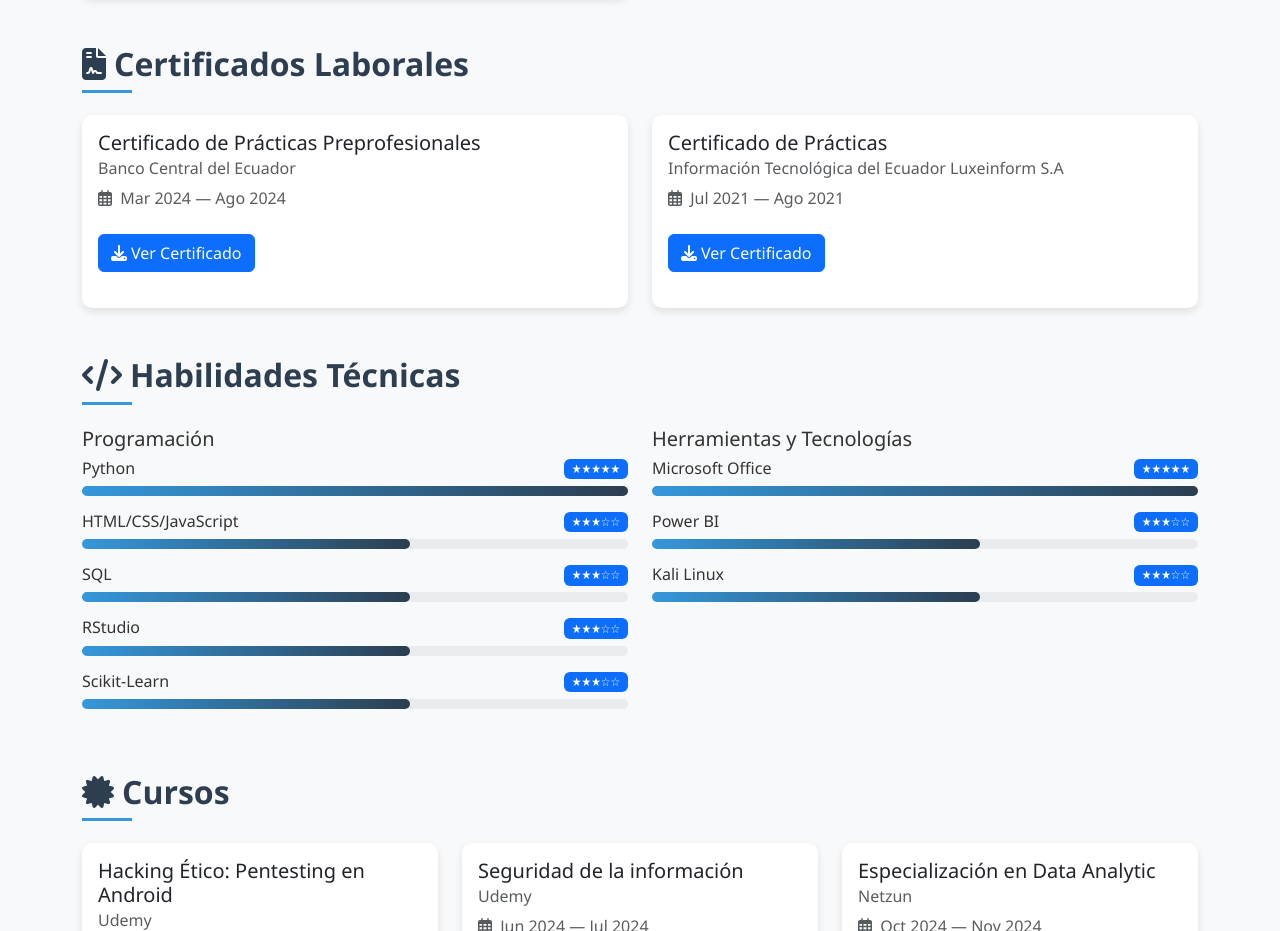
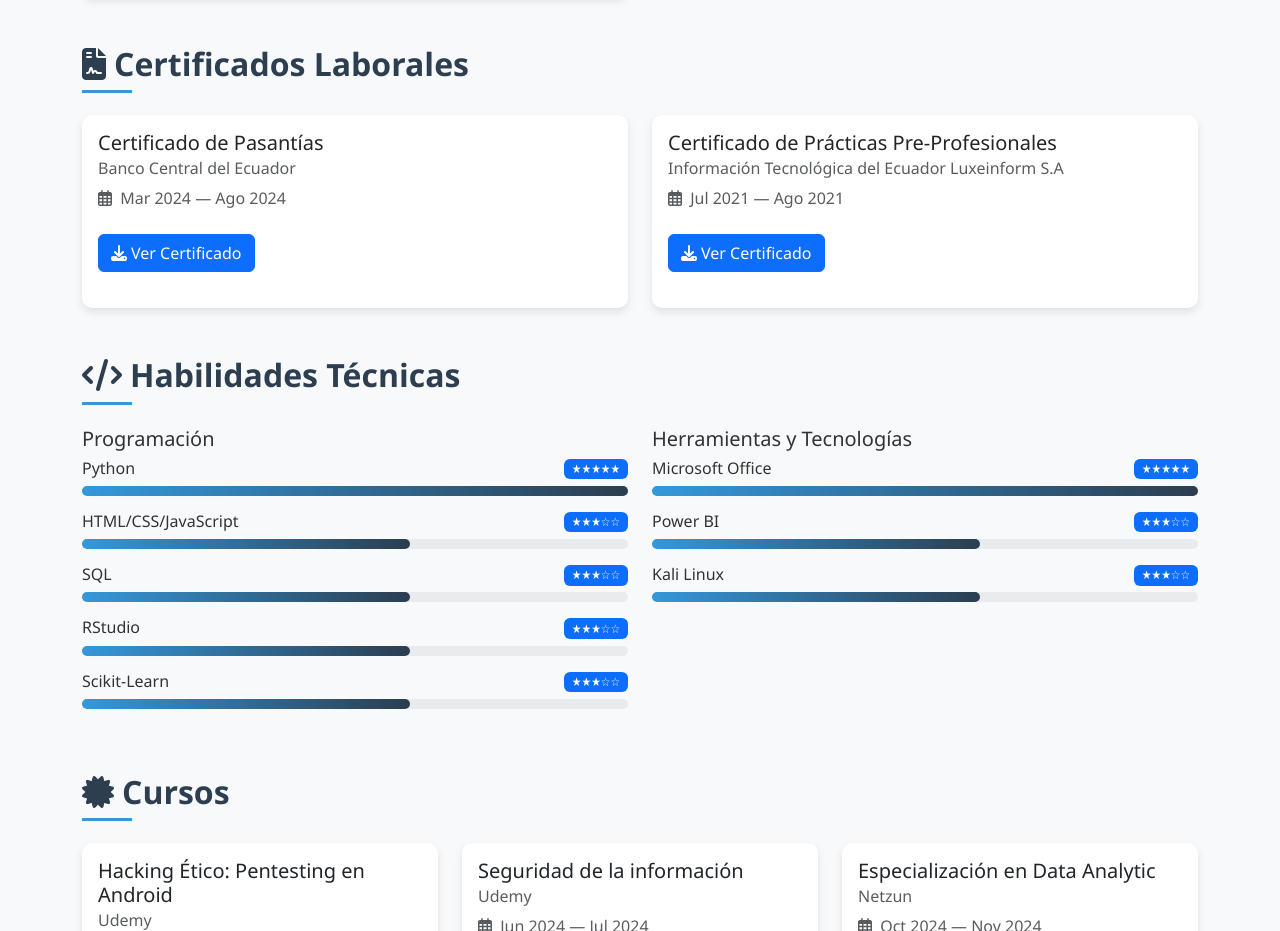
Before and after one commit to Ejfuertes2899/CV_JoelFuertes, a plain HTML site: page index.html in a window 1280 px wide. Shown: the part 2227-3158 px from the top of the page. Drawn offline with nearby package versions, Linux system fonts and the light colour scheme.

Commit message:
✏️ Fix typo in index.html
Se corrigió.

```diff
--- a/index.html
+++ b/index.html
@@ -339,7 +339,7 @@
                 <div class="col-md-6">
                     <div class="card h-100">
                         <div class="card-body">
-                            <h5 class="card-title">Certificado de Prácticas Preprofesionales</h5>
+                            <h5 class="card-title">Certificado de Pasantías</h5>
                             <h6 class="card-subtitle mb-2 text-muted">Banco Central del Ecuador</h6>
                             <p class="text-muted"><i class="far fa-calendar-alt me-1"></i> Mar 2024 — Ago 2024</p>
                             <a href="certificados/Certificado_BCE.pdf" class="btn btn-primary mt-2" target="_blank">
@@ -353,7 +353,7 @@
                 <div class="col-md-6">
                     <div class="card h-100">
                         <div class="card-body">
-                            <h5 class="card-title">Certificado de Prácticas</h5>
+                            <h5 class="card-title">Certificado de Prácticas Pre-Profesionales</h5>
                             <h6 class="card-subtitle mb-2 text-muted">Información Tecnológica del Ecuador Luxeinform S.A</h6>
                             <p class="text-muted"><i class="far fa-calendar-alt me-1"></i> Jul 2021 — Ago 2021</p>
                             <a href="certificados/Certificado_IT.pdf" class="btn btn-primary mt-2" target="_blank">
```
